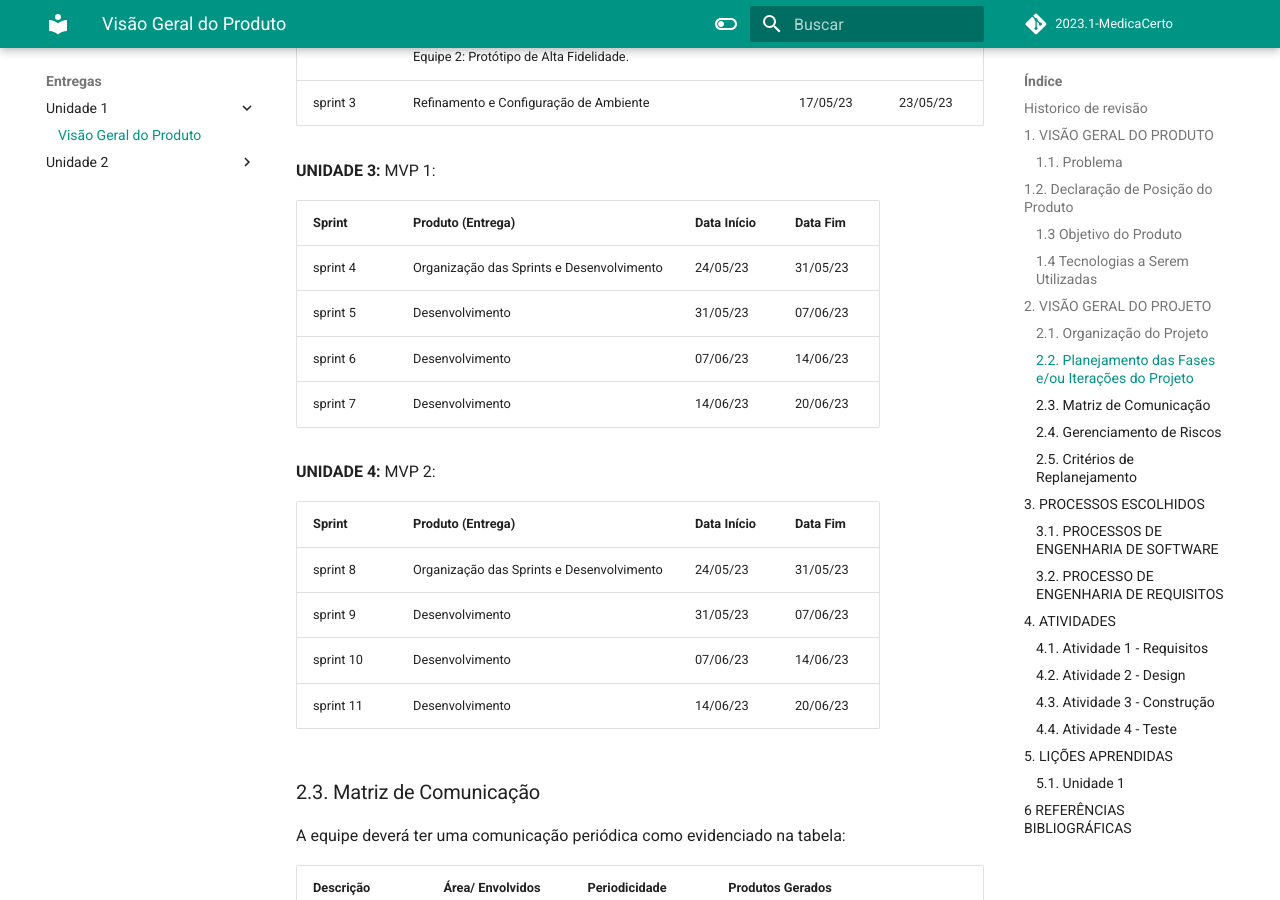
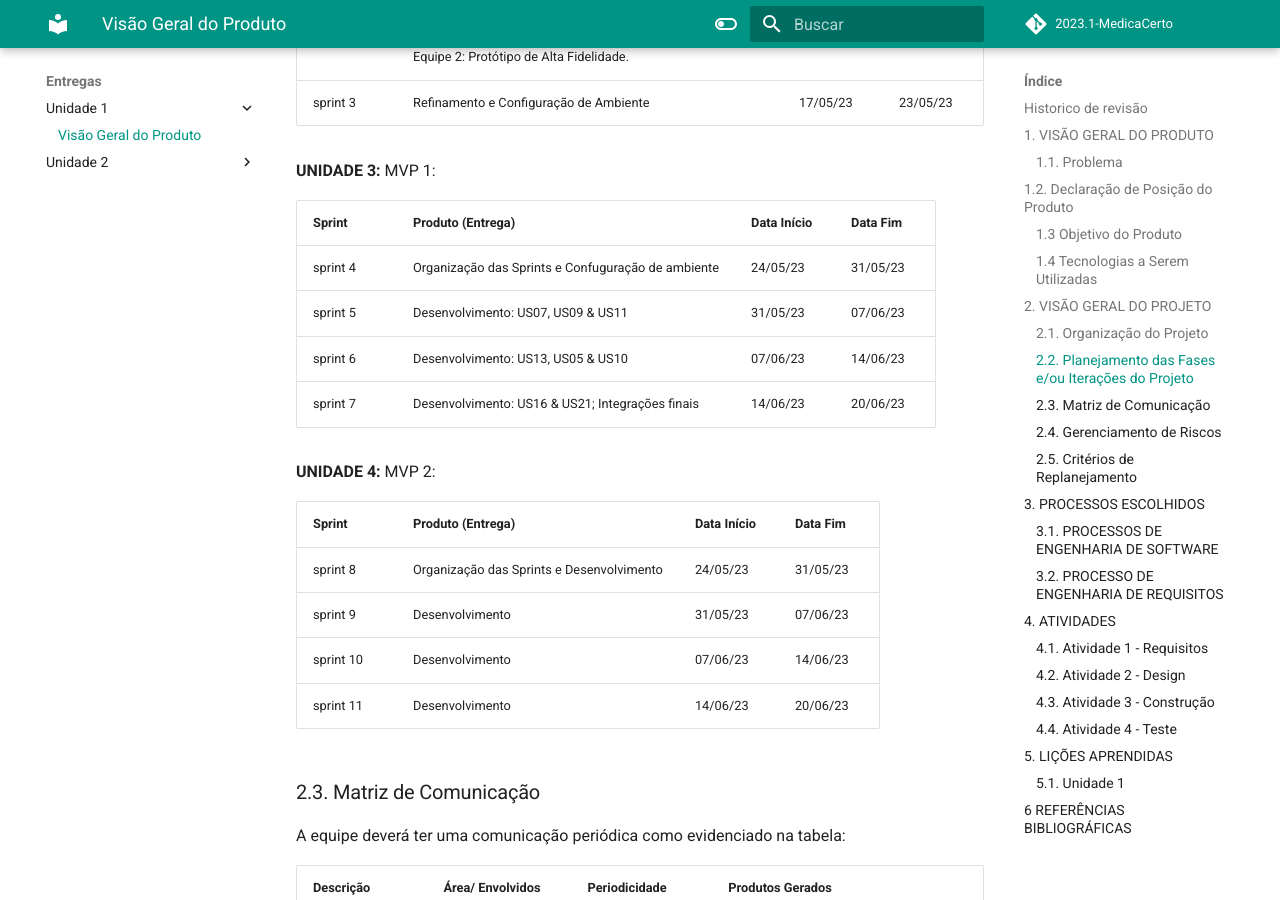
Before and after one commit to mdsreq-fga-unb/2023.1-Remediario, an MkDocs documentation site: the page built from docs/entregas/unidade1/VisaoProdutoProjeto.md, in a window 1280 px wide and 900 px high, scrolled down 3459 px. Built offline with MkDocs 1.6.1 and Material for MkDocs 9.7.7, drawn with Linux system fonts in a browser that asks for light colours; comment, search, counter and statistics services are not loaded.

Commit message:
Update Visao de produto e projeto sprints

```diff
--- a/docs/entregas/unidade1/VisaoProdutoProjeto.md
+++ b/docs/entregas/unidade1/VisaoProdutoProjeto.md
@@ -84,10 +84,10 @@ _Tabela de Organização da Equipe_
 
 | Sprint   | Produto (Entrega)                         | Data Início | Data Fim |
 | -------- | ----------------------------------------- | ----------- | -------- |
-| sprint 4 | Organização das Sprints e Desenvolvimento | 24/05/23 | 31/05/23 |
-| sprint 5 | Desenvolvimento                           | 31/05/23 | 07/06/23 |
-| sprint 6 | Desenvolvimento                           | 07/06/23 | 14/06/23 |
-| sprint 7 | Desenvolvimento                           | 14/06/23 | 20/06/23 |
+| sprint 4 | Organização das Sprints e Confuguração de ambiente | 24/05/23 | 31/05/23 |
+| sprint 5 | Desenvolvimento: US07, US09 & US11        | 31/05/23 | 07/06/23 |
+| sprint 6 | Desenvolvimento: US13, US05 & US10        | 07/06/23 | 14/06/23 |
+| sprint 7 | Desenvolvimento: US16 & US21; Integrações finais | 14/06/23 | 20/06/23 |
 
 **UNIDADE 4:** MVP 2:
 
```
